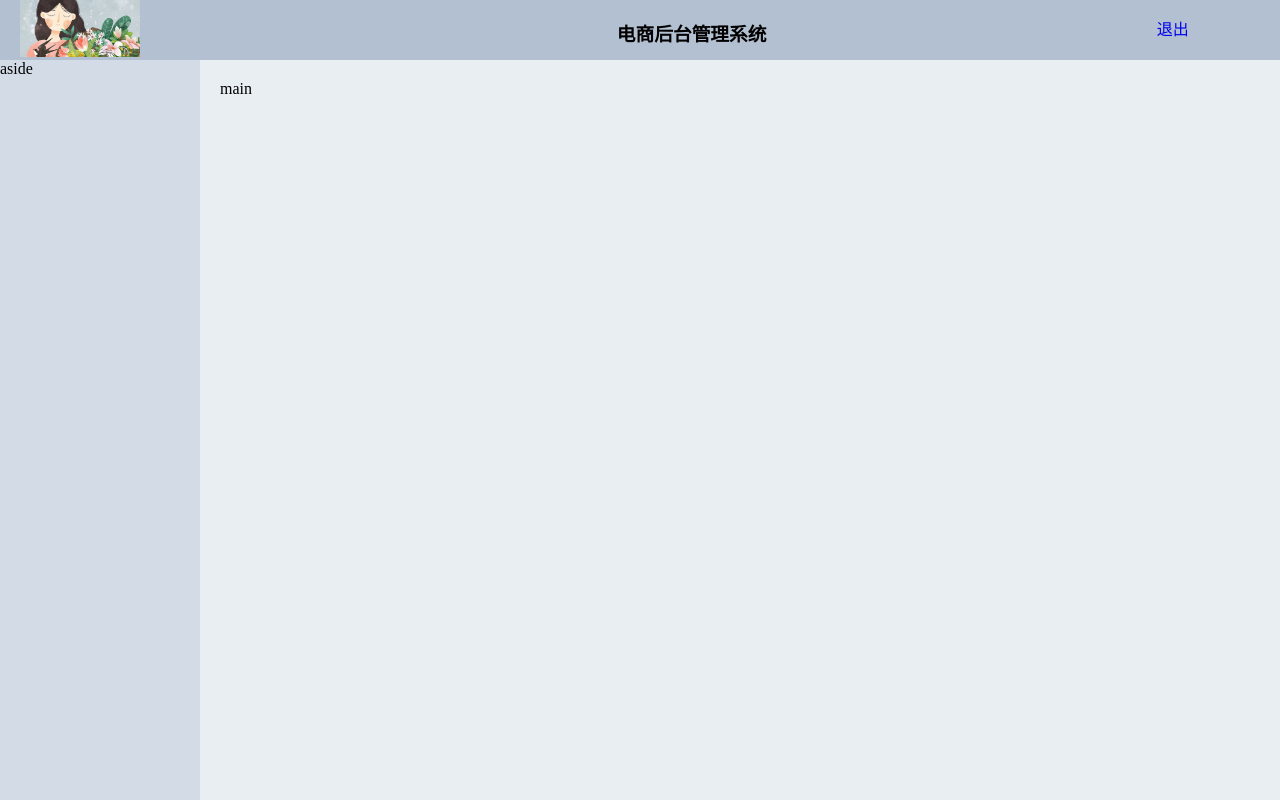
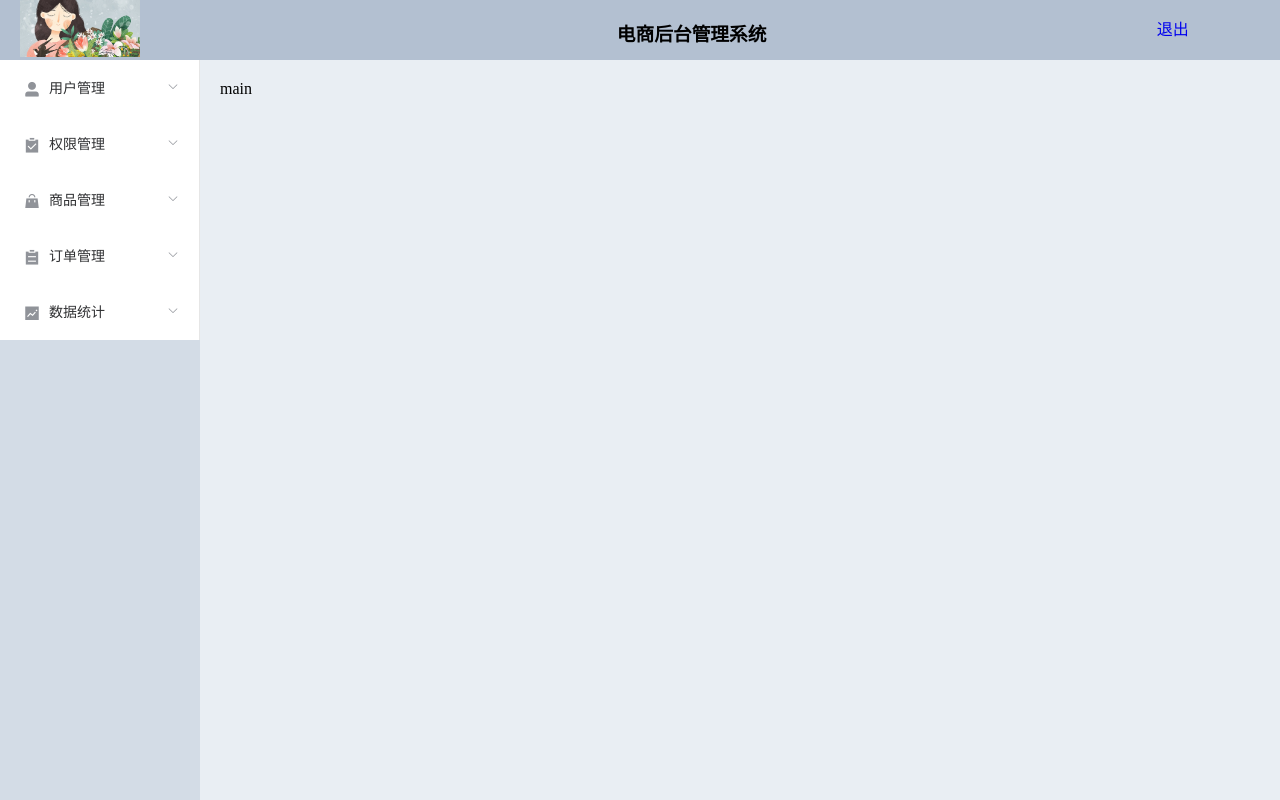
Before and after one commit to zhao-dezhu/mallmanager53, a Vue app: page / in a window 1280 px wide. Built offline with nearby package versions, Linux system fonts and the light colour scheme.

Commit message:
侧边导航组件

```diff
--- a/src/components/home/home.vue
+++ b/src/components/home/home.vue
@@ -21,7 +21,78 @@
       </el-row>
     </el-header>
     <el-container>
-      <el-aside class="aside" width="200px">aside</el-aside>
+      <el-aside class="aside" width="200px">
+        <!-- 侧边导航栏 -->
+        <el-menu :unique-opened="true">
+          <!-- 1 -->
+          <el-submenu index="1">
+            <template slot="title">
+              <i class="el-icon-user-solid"></i>
+              <span>用户管理</span>
+            </template>
+            <el-menu-item index="1-1">
+              <i class="el-icon-menu"></i>
+              <span>用户列表</span>
+            </el-menu-item>
+          </el-submenu>
+          <!-- 2 -->
+          <el-submenu index="2">
+            <template slot="title">
+              <i class="el-icon-s-claim"></i>
+              <span>权限管理</span>
+            </template>
+            <el-menu-item index="1-1">
+              <i class="el-icon-user"></i>
+              <span>角色列表</span>
+            </el-menu-item>
+            <el-menu-item index="1-1">
+              <i class="el-icon-s-order"></i>
+              <span>权限列表</span>
+            </el-menu-item>
+          </el-submenu>
+          <!-- 3 -->
+          <el-submenu index="3">
+            <template slot="title">
+              <i class="el-icon-s-goods"></i>
+              <span>商品管理</span>
+            </template>
+            <el-menu-item index="1-1">
+              <i class="el-icon-s-cooperation"></i>
+              <span>商品列表</span>
+            </el-menu-item>
+            <el-menu-item index="1-1">
+              <i class="el-icon-tickets"></i>
+              <span>分类参数</span>
+            </el-menu-item>
+            <el-menu-item index="1-1">
+              <i class="el-icon-collection"></i>
+              <span>商品分类</span>
+            </el-menu-item>
+          </el-submenu>
+          <!-- 4 -->
+          <el-submenu index="4">
+            <template slot="title">
+              <i class="el-icon-s-order"></i>
+              <span>订单管理</span>
+            </template>
+            <el-menu-item index="1-1">
+              <i class="el-icon-s-claim"></i>
+              <span>订单列表</span>
+            </el-menu-item>
+          </el-submenu>
+          <!-- 5 -->
+          <el-submenu index="5">
+            <template slot="title">
+              <i class="el-icon-s-marketing"></i>
+              <span>数据统计</span>
+            </template>
+            <el-menu-item index="1-1">
+              <i class="el-icon-document-copy"></i>
+              <span>数据报表</span>
+            </el-menu-item>
+          </el-submenu>
+        </el-menu>
+      </el-aside>
       <el-main class="main">main</el-main>
     </el-container>
   </el-container>
```
